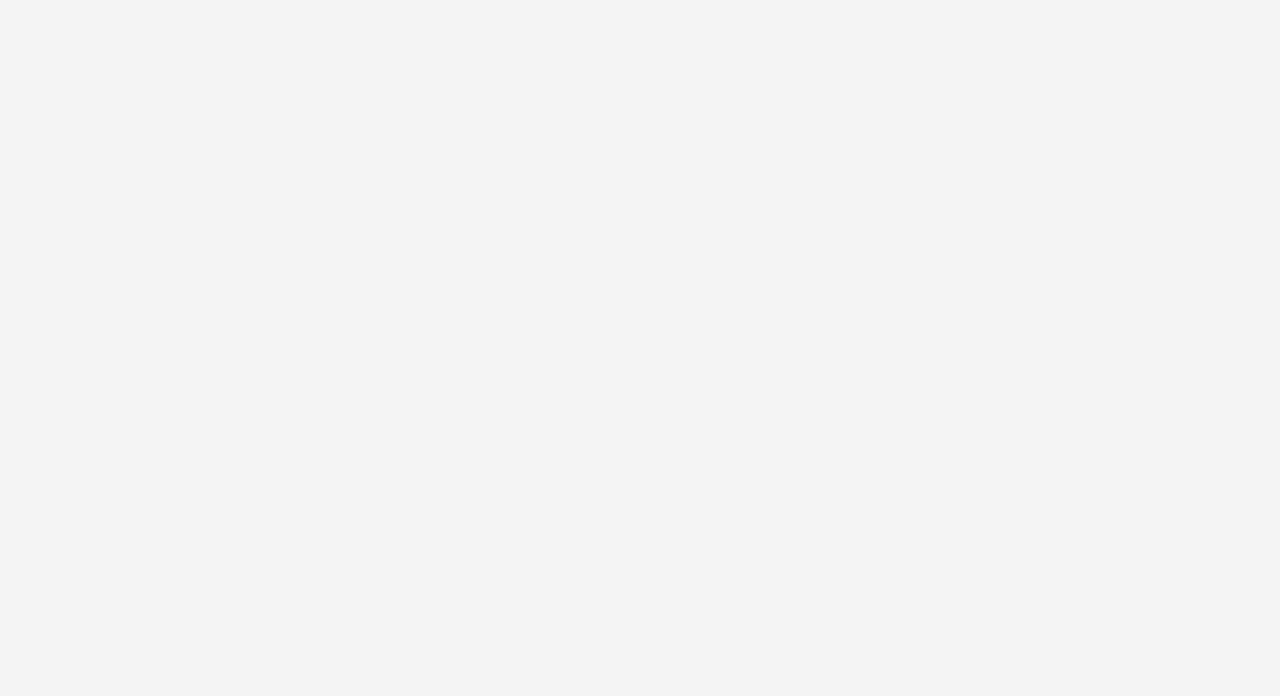
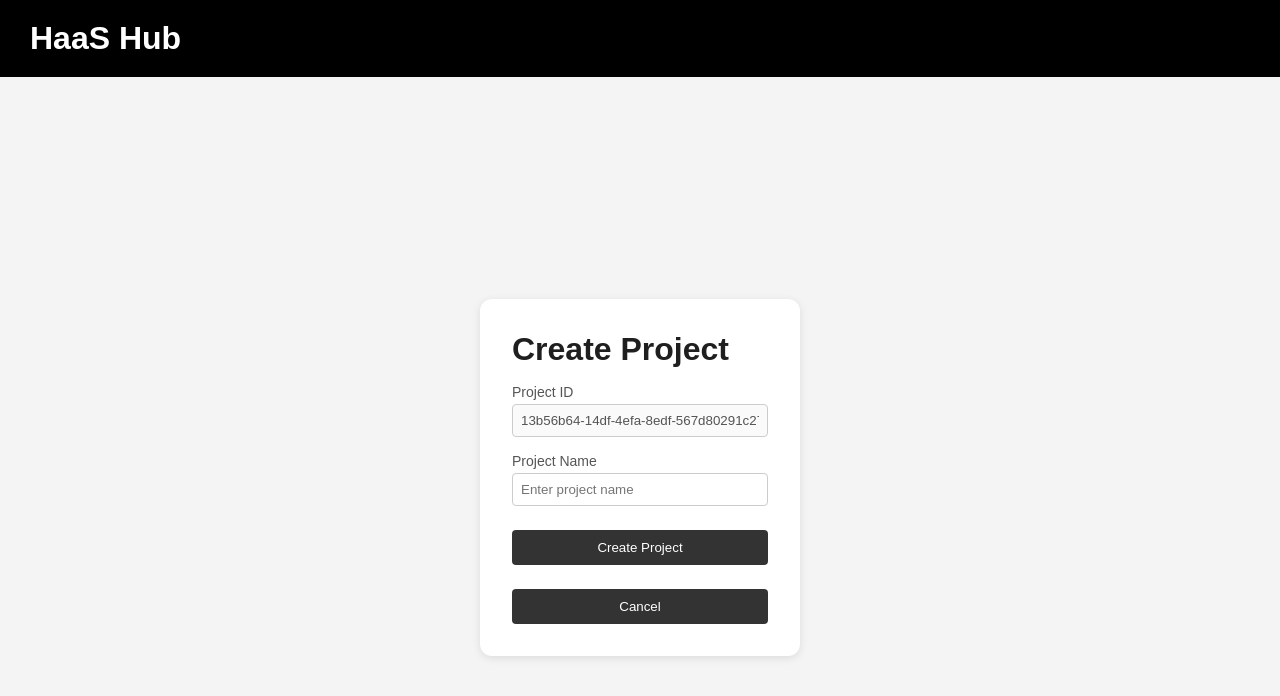
Before and after one commit to ZWaldbusser/APADTeam1, a React (Vite) app in the folder client/: page /createproject in a window 1280 px wide. Before the commit this address had no page. Shown: the top 696 px of the page. Built offline with nearby package versions, Linux system fonts and the light colour scheme.

Commit message:
Added create and join project pages

```diff
--- a/client/src/App.jsx
+++ b/client/src/App.jsx
@@ -5,6 +5,8 @@ import LandingPage from "./pages/LandingPage";
 import CreateUser from "./pages/CreateUser";
 import ForgotPassword from "./pages/ForgotPassword";
 import UserPortal from "./pages/UserPortal";
+import CreateProject from "./pages/CreateProject";
+import JoinProject from "./pages/JoinProject";
 
 function App() {
   return (
@@ -16,6 +18,8 @@ function App() {
         <Route path="/projects" element={<ProjectOverview />} />
         <Route path="/forgotpassword" element={<ForgotPassword />} />
         <Route path="/userportal" element={<UserPortal />} />
+        <Route path="/createproject" element={<CreateProject />} />
+        <Route path="/joinproject" element={<JoinProject />} />
       </Routes>
     </BrowserRouter>
   );
--- /dev/null
+++ b/client/src/pages/CreateProject.jsx
@@ -0,0 +1,46 @@
+import { useState } from "react";
+import "../styles/Login.css";
+import { useNavigate } from "react-router-dom";
+
+function CreateProject() {
+  const [projectID] = useState(() => crypto.randomUUID());
+  const [projectName, setProjectName] = useState("");
+  const navigate = useNavigate();
+
+  return (
+    <div>
+      <header className="page-header">
+        <h1>HaaS Hub</h1>
+      </header>
+
+    <main className="login-page">
+    <div className="login-box">
+      <h1>Create Project</h1>
+
+      <label>Project ID</label>
+      <input
+        type="text"
+        value={projectID}
+        readOnly
+        disabled
+      />
+
+      <label>Project Name</label>
+      <input
+        type="text"
+        placeholder="Enter project name"
+        value={projectName}
+        onChange={(e) => setProjectName(e.target.value)}
+      />
+
+      <button onClick={() => console.log({ projectID, name: projectName, itemsChecked: 0 })}> Create Project
+      </button>
+      <button onClick={() => navigate("/projects")}>Cancel
+      </button>
+    </div>
+    </main>
+    </div>
+  );
+}
+
+export default CreateProject;
--- /dev/null
+++ b/client/src/pages/JoinProject.jsx
@@ -0,0 +1,39 @@
+import { useState } from "react";
+import "../styles/Login.css";
+import { useNavigate } from "react-router-dom";
+
+// TODO: Add backend functionality — look up project by projectID and add user to it
+
+function JoinProject() {
+  const [projectID, setProjectID] = useState("");
+  const navigate = useNavigate();
+
+  return (
+    <div>
+      <header className="page-header">
+        <h1>HaaS Hub</h1>
+      </header>
+
+    <main className="login-page">
+    <div className="login-box">
+      <h1>Join Project</h1>
+
+      <label>Project ID</label>
+      <input
+        type="text"
+        placeholder="Enter project ID"
+        value={projectID}
+        onChange={(e) => setProjectID(e.target.value)}
+      />
+
+      <button onClick={() => console.log({ projectID })}> Join Project
+      </button>
+      <button onClick={() => navigate("/projects")}>Cancel
+      </button>
+    </div>
+    </main>
+    </div>
+  );
+}
+
+export default JoinProject;
--- a/client/src/pages/ProjectDashboard.jsx
+++ b/client/src/pages/ProjectDashboard.jsx
@@ -8,10 +8,6 @@ const mockProjects = [
 
 function ProjectDashboard() {
   const navigate = useNavigate();
-
-  const handleCreateJoin = () => {
-    navigate("/create-join");
-  };
 
   const handleCheckoutHardware = (projectID) => {
     navigate(`/projects/${projectID}/resources`);
@@ -26,7 +22,10 @@ return (
     <main className="page-main">
       <div className="projects-header">
         <h2>Projects</h2>
-        <button className="create-join-btn" onClick={handleCreateJoin}>Create/Join Project</button>
+        <div>
+        <button className="create-join-btn" onClick={() => navigate("/createproject")}>Create Project</button>
+        <button className="create-join-btn" onClick={() => navigate("/joinproject")}>Join Project</button>
+        </div>
       </div>
 
       <div className="project-list">
```
